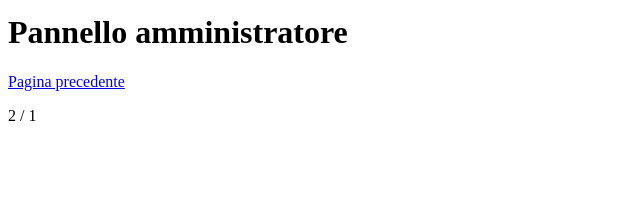
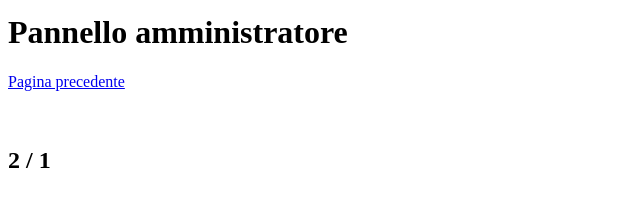
Before and after one commit to RakuJa/Aselotl-web, a PHP site: page /php/admin.php?page=1 in a window 1280 px wide. Shown: the part 589-800 px from the top of the page, without its empty margins (0-640 px from the left). Run offline with PHP 8.4, Linux system fonts and the light colour scheme; a user stored in the database is signed in; data comes from the database, SQL or seed files in the repository.

Commit message:
fix numeri a pie pagina tabelle

```diff
--- a/css/style.css
+++ b/css/style.css
@@ -489,6 +489,12 @@ CONTENT
 	clear:both;
 }
 
+#pagenum{
+	text-align: center;
+	margin: auto;
+	float: right;
+}
+
 
 @media screen and (max-width: 670px) {
 
--- a/php/admin.php
+++ b/php/admin.php
@@ -31,7 +31,6 @@
         <li><a href="../php/rules.php">Regolamento</a></li>
     </ul>
 </div>
-
 <div id="content">
     <h1 id="page_title">Pannello amministratore</h1>
     <?php
@@ -42,7 +41,6 @@
         $curr_page = 0;
         $users_per_page = 5;
         $totpages = ceil($lenght/$users_per_page);
-
         if(isset($_GET['page']))
         {
             $page = $_GET['page'];
@@ -74,7 +72,7 @@
                 echo "<a href='../php/admin.php?page=$prevpage' id='prevbutton'>Pagina precedente</a>";
             }
             echo "</div>";
-                echo "<p> $nextpage / $totpages</p>"; /* PARZIALE DA FIXARE */
+            echo "<br/><br/>";
         }
         else
         {
@@ -87,6 +85,8 @@
             }
         }
     ?>
+    <h2 id='pagenum'> <?php echo "$nextpage / $totpages"; ?></h2>
+    <div id="clearing_element"> </div>
 </div>
 <?php
     $page_footer = readfile("../html/footer.html");
--- a/php/fanart.php
+++ b/php/fanart.php
@@ -67,7 +67,6 @@
                     echo "<a href='../php/fanart.php?page=$prevpage' id='prevbutton'>Pagina precedente</a>";
                 }
                 echo "</div>";
-                echo "<p> $nextpage / $totpages</p>"; /* PARZIALE DA FIXARE */
             }
             else
             {
@@ -80,7 +79,7 @@
                 }
             }
         ?>
-
+        <h2 id='pagenum'> <?php echo "$nextpage / $totpages"; ?></h2>
         <div id="clearing_element"></div>
 </div>
 
```
Lines whose indentation alone changed are shown as unchanged.
